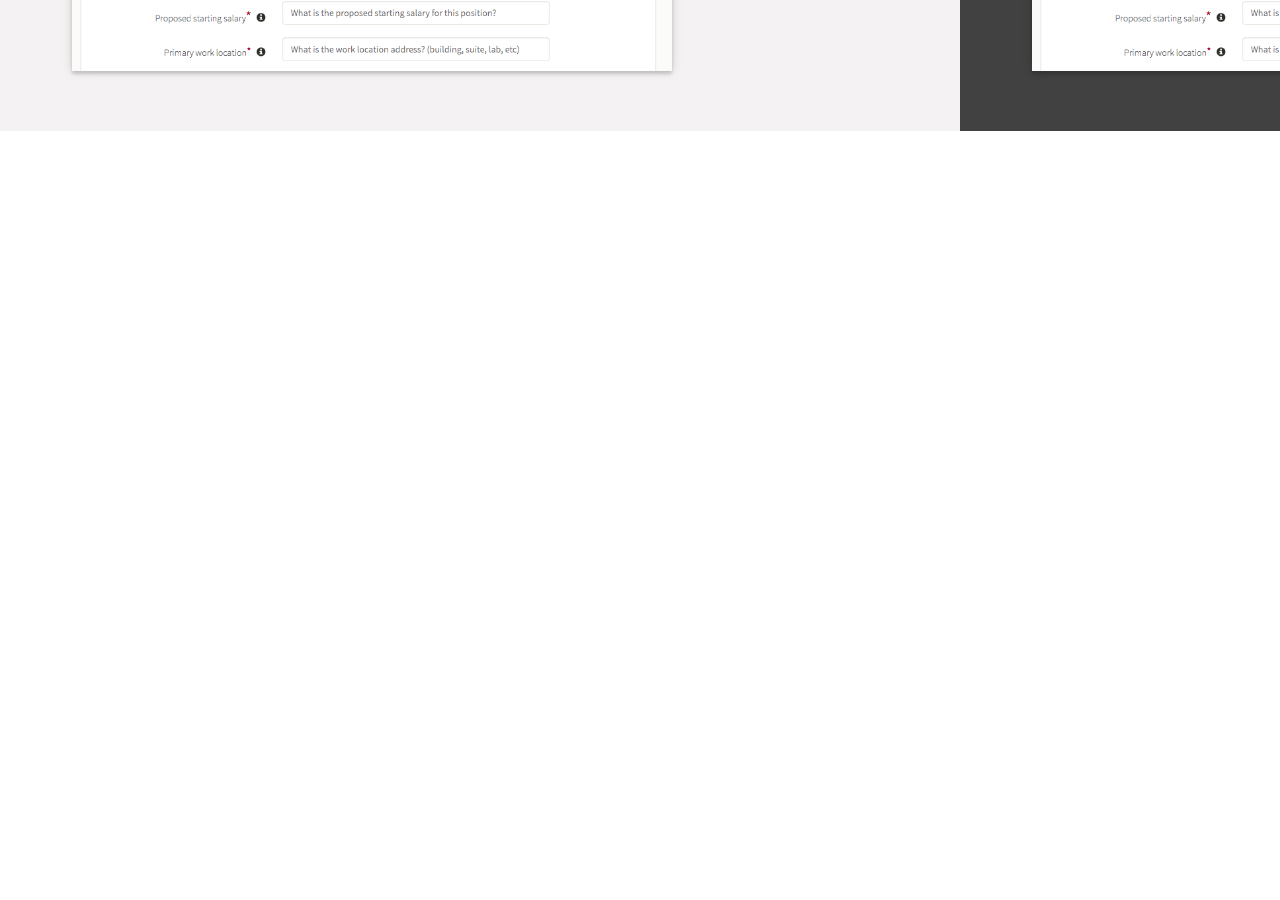
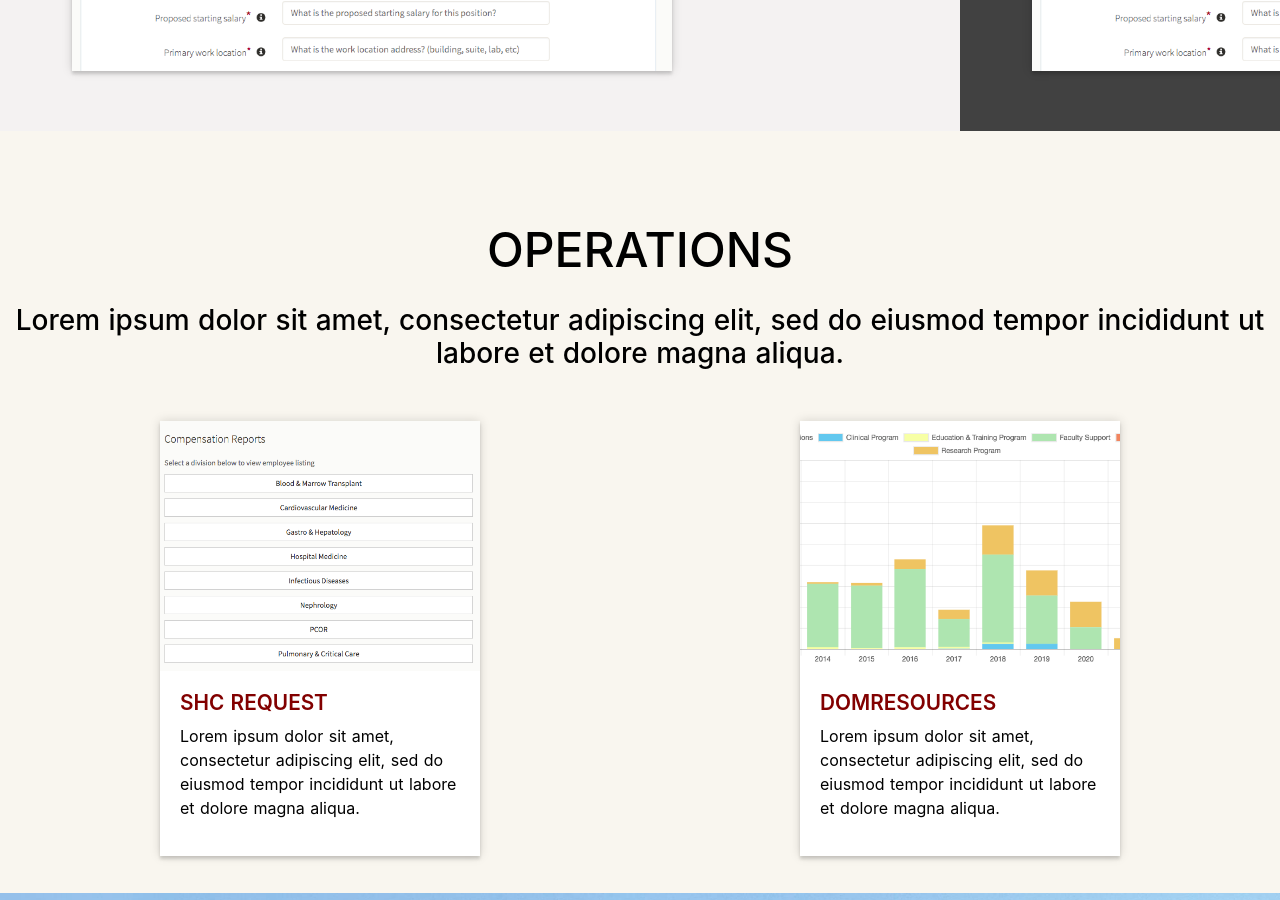
Before and after one commit to ahtle/art, a Nuxt app: page / in a window 1280 px wide. Shown: the part 1920-2820 px from the top of the page. Built offline with nearby package versions, Linux system fonts and the light colour scheme.

Commit message:
research

```diff
--- /dev/null
+++ b/components/home/OperationsSection.vue
@@ -0,0 +1,72 @@
+<template>
+    <section id="operations" name="operations" class="panel sand">
+        <h1 class="section-header text-center" style="margin-bottom: 25px;">Operations</h1>
+        <h3 class="section-subheader text-center" style="margin-bottom: 50px;">Lorem ipsum dolor sit amet, consectetur adipiscing elit, sed do eiusmod tempor incididunt ut labore et dolore
+            magna aliqua.</h3>
+
+        <div class="flex-container">
+            <div class="app-card box-shadow" style="width: 25%">
+                <div class="app-image-container" id="domcomp-image"></div>
+
+                <div class="app-detail">
+                    <h2 class="app-title">shc request</h2>
+                    <p>Lorem ipsum dolor sit amet, consectetur adipiscing elit, sed do eiusmod tempor incididunt ut labore et dolore
+                    magna aliqua.</p>
+                </div>
+            </div>
+
+            <div class="app-card box-shadow" style="width: 25%">
+                <div class="app-image-container" id="domcommitments-image"></div>
+
+                <div class="app-detail">
+                    <h2 class="app-title">domresources</h2>
+                    <p>Lorem ipsum dolor sit amet, consectetur adipiscing elit, sed do eiusmod tempor incididunt ut labore et dolore
+                    magna aliqua.</p>
+                </div>
+            </div>
+        </div>
+    </section>
+</template>
+
+<style>
+#finance {
+    padding-left: 30px;
+    padding-right: 30px;
+}
+
+.flex-container {
+    display: flex;
+    justify-content: space-around;
+}
+
+.app-card {
+    background-color: #fff;
+    margin: 0 15px;
+}
+
+.app-image-container {
+    height: 250px;
+    background-size: cover;
+    background-position: center;
+}
+
+#domcomp-image {
+    background-image: url('~assets/images/domcomp.png');
+}
+
+#domcommitments-image {
+    background-image: url('~assets/images/domcommitments.png');
+}
+
+#domfingate-image {
+    background-image: url('~assets/images/stanford-01.jpg');
+}
+
+</style>
+
+
+<script>
+export default {
+
+}
+</script>
--- /dev/null
+++ b/components/home/ResearchSection.vue
@@ -0,0 +1,111 @@
+<template>
+    <section id="research" name="research" class="panel">
+        <div class="background" :class="blurClass"></div>
+
+        <h1 class="section-header text-center" :class="focusedClass" style="margin-bottom: 60px; color: #fff;">Research</h1>
+
+        <div class="row center">
+            <div class="app-card box-shadow" :class="focusedClass">
+                <div class="app-detail">
+                <h2 class="app-title">t32 grant</h2>
+                <p>Lorem ipsum dolor sit amet, consectetur adipiscing elit, sed do eiusmod tempor incididunt ut labore et dolore
+                    magna aliqua.</p>
+                </div>
+
+                <img src="~assets/images/domleanhr.png"/>
+            </div>
+        </div>
+    </section>
+</template>
+
+<style scoped>
+#research {
+    position: relative;
+}
+
+.background {
+    position: absolute;
+    left: 0;
+    top: 0;
+    z-index: -1;
+    width: 100%;
+    height: 100%;
+    background-image: url('~assets/images/campus-big-01.jpg');
+    background-size: cover;
+}
+
+.center {
+    display: flex;
+    justify-content: center;
+}
+
+.app-card {
+    width: 40%;
+}
+
+.section-header, .app-card {
+    opacity: 0;
+    transition: opacity 0.5s ease;
+}
+
+.opacity {
+    opacity: 1;
+}
+
+.blur {
+    filter: blur(8px);
+}
+
+</style>
+
+<script>
+export default {
+    data() {
+        return {
+            scrollY: false,
+            focusMinY: false,
+            focusMaxY: false,
+            focusedClass: '',
+            blurClass: ''
+        }
+    },
+
+    methods: {
+        handleScroll () {
+            this.scrollY = window.scrollY;
+        }
+    },
+
+    watch: {
+        scrollY: function(value) {
+            if (value >= this.focusMinY && value <= this.focusMaxY) {
+                this.focusedClass = 'opacity';
+                this.blurClass = 'blur';
+            } else {
+                this.focusedClass = ''
+                this.blurClass = '';
+            }
+        },
+    },
+
+    beforeMount () {
+        window.addEventListener('scroll', this.handleScroll);
+    },
+
+    beforeDestroy () {
+        window.removeEventListener('scroll', this.handleScroll);
+    },
+
+    mounted: function() {
+
+        // element's scroll height
+        const elePositionY = $('#research').offset().top;
+        console.log(elePositionY);
+
+        this.focusMinY = elePositionY + 350;
+        this.focusMaxY = elePositionY + 1400;
+    }
+}
+
+
+</script>
--- a/pages/index.vue
+++ b/pages/index.vue
@@ -14,6 +14,8 @@
         <finance-section />
         <human-resource-section />
         <faculty-affairs-section />
+        <operations-section />
+        <research-section />
       </main>
 
       <div id="main-spacer"></div>
@@ -29,6 +31,8 @@ import Navigation from '~/components/home/Navigation.vue';
 import FinanceSection from '~/components/home/FinanceSection.vue';
 import HumanResourceSection from '~/components/home/HumanResourceSection.vue';
 import FacultyAffairsSection from '~/components/home/FacultyAffairsSection.vue'
+import OperationsSection from '~/components/home/OperationsSection.vue'
+import ResearchSection from '~/components/home/ResearchSection.vue'
 
 
 export default {
@@ -39,6 +43,8 @@ export default {
     FinanceSection,
     HumanResourceSection,
     FacultyAffairsSection,
+    OperationsSection,
+    ResearchSection
   },
 
   data() {
```
Also changed, not shown: assets/images/campus-big-01.jpg (added).
